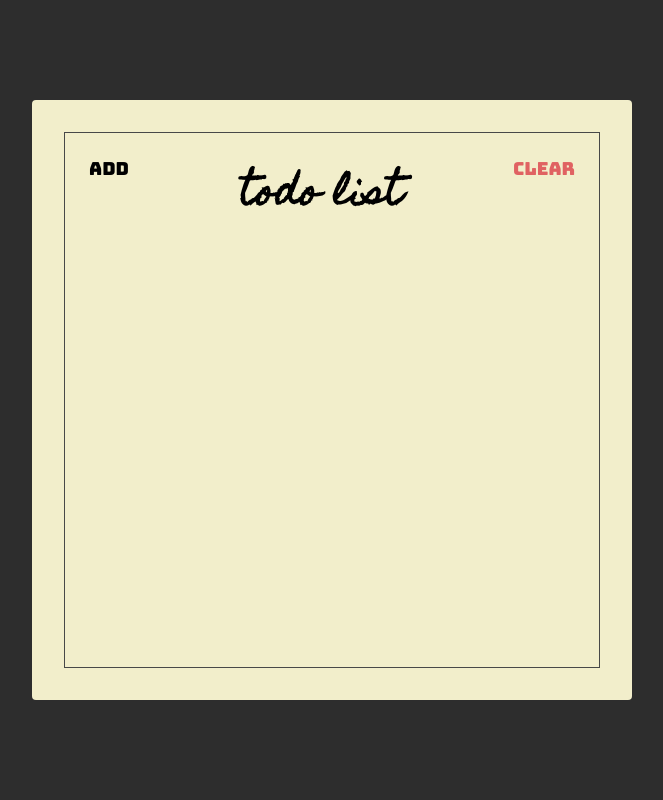
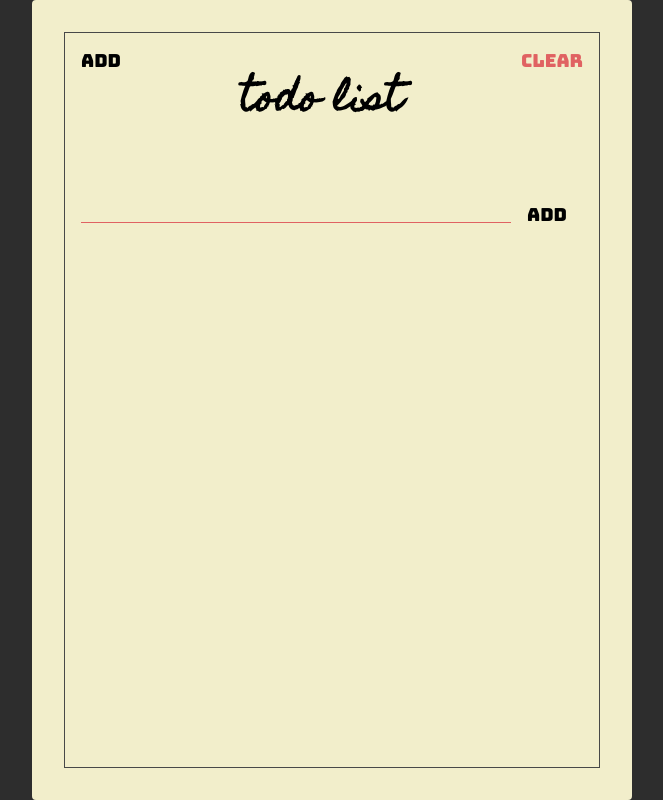
Before and after one commit to saifinuha/my-app, a website: page index.html in a window 1280 px wide. Shown: the whole page, without its empty margins (308-971 px from the left). Drawn offline with Linux system fonts and the light colour scheme.

Commit message:
Membuat add todo section

```diff
--- a/index.html
+++ b/index.html
@@ -15,11 +15,17 @@
   <body>
     <div class="container">
       <div class="frame">
-        <div class="header">
+        <section class="header">
           <button class="header-btn">Add</button>
           <h1 class="header-title">Todo List</h1>
           <button class="header-btn main-red-color">Clear</button>
-        </div>
+        </section>
+        <section class="add">
+          <form class="add-form">
+            <input type="text" class="add-input" />
+            <button class="add-btn">Add</button>
+          </form>
+        </section>
       </div>
     </div>
   </body>
--- a/style.css
+++ b/style.css
@@ -34,7 +34,7 @@ html {
 
 .container {
   width: 600px;
-  height: 600px;
+  height: 800px;
   background-color: #f2eecb;
   border-radius: 4px;
   padding: 32px;
@@ -63,8 +63,40 @@ html {
 .header-btn {
   font-size: 1.8rem;
   font-family: "Bungee", sans-serif;
-  padding: 24px;
+  padding: 16px;
+  cursor: pointer;
   background: unset;
   border: unset;
   outline: unset;
 }
+
+.add {
+  padding: 16px;
+}
+
+.add-form {
+  display: flex;
+  align-items: flex-start;
+}
+
+.add-input {
+  flex: 1;
+  background: unset;
+  border: unset;
+  padding: 0 64px;
+  border-bottom: 1px solid var(--main-red-color);
+  outline: unset;
+  font-family: "Homemade Apple", sans-serif;
+  font-size: 16px;
+  text-transform: lowercase;
+}
+
+.add-btn {
+  font-size: 1.8rem;
+  font-family: "Bungee", sans-serif;
+  padding: 16px;
+  cursor: pointer;
+  background: unset;
+  border: unset;
+  outline: unset;
+}
```
